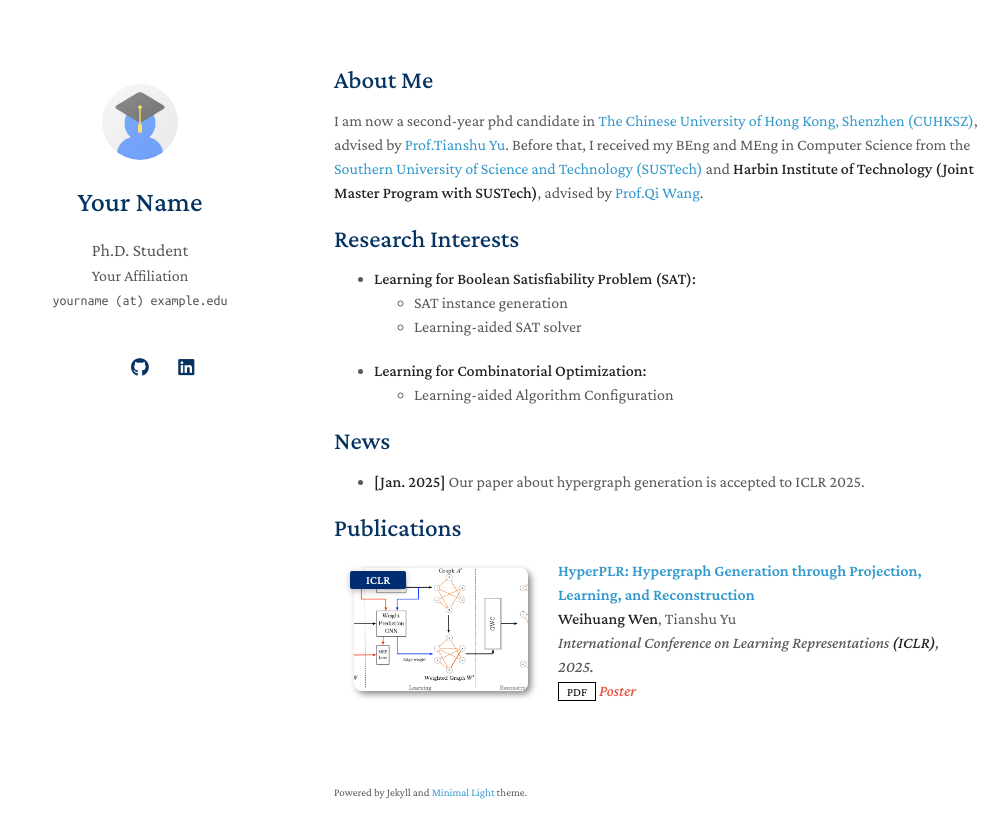
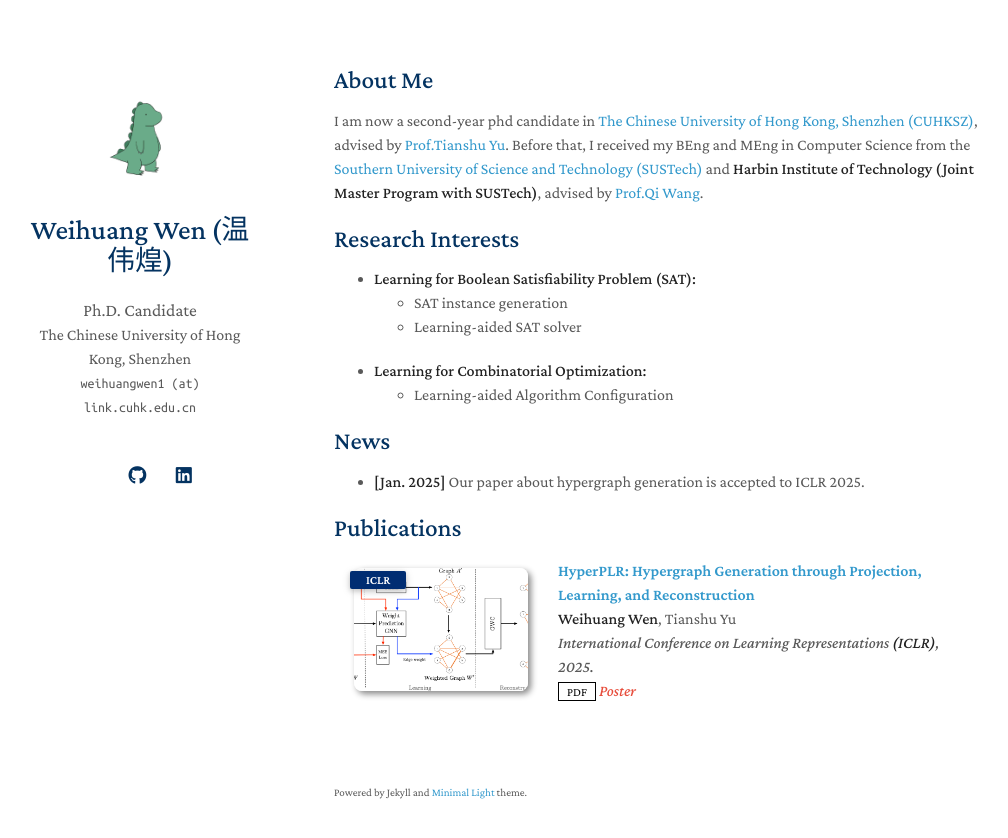
Before and after one commit to markwwen/markwwen.github.io, a Jekyll site: the page built from index.md, in a window 1280 px wide. Shown: the top 838 px of the page, without its empty margins (136-1144 px from the left). Built offline with Jekyll 4.4.1, drawn with Linux system fonts in a browser that asks for light colours; a style sheet for code colours, icons or effects is not loaded; our own code applies the rules of GitHub Pages for plain Markdown files.

Commit message:
update img

```diff
--- a/_config.yml
+++ b/_config.yml
@@ -1,8 +1,8 @@
 # Basic Information
-title: Your Name
-position: Ph.D. Student
-affiliation: Your Affiliation
-email: yourname (at) example.edu
+title: Weihuang Wen (温伟煌)
+position: Ph.D. Candidate
+affiliation: The Chinese University of Hong Kong, Shenzhen
+email: weihuangwen1 (at) link.cuhk.edu.cn
 
 # Search Engine Optimization (SEO)
 # The following information is used to improve the website traffic from search engines, e.g., Google.
@@ -13,14 +13,14 @@
 # Links
 # If you don't need one of them, you may delete the corresponding line.
 google_scholar: https://scholar.google.com/
-cv_link: assets/files/curriculum_vitae.pdf
-github_link: https://github.com/
-linkedin: https://www.linkedin.com/
-twitter: https://twitter.com/
+# cv_link: assets/files/curriculum_vitae.pdf
+github_link: https://github.com/markwwen
+linkedin: https://www.linkedin.com/in/weihuang-wen-58134b141/
+# twitter: https://twitter.com/
 
 # Images (e.g., your profile picture and your website's favicon)
 # "favicon" and "favicon_dark" are used for the light and dark modes, respectively.
-avatar: ./assets/img/avatar.png
+avatar: ./assets/img/dinosaur.jpg
 favicon: ./assets/img/favicon.png
 favicon_dark: ./assets/img/favicon-dark.png
 
```
Also changed, not shown: assets/img/dinosaur.jpg (added).
